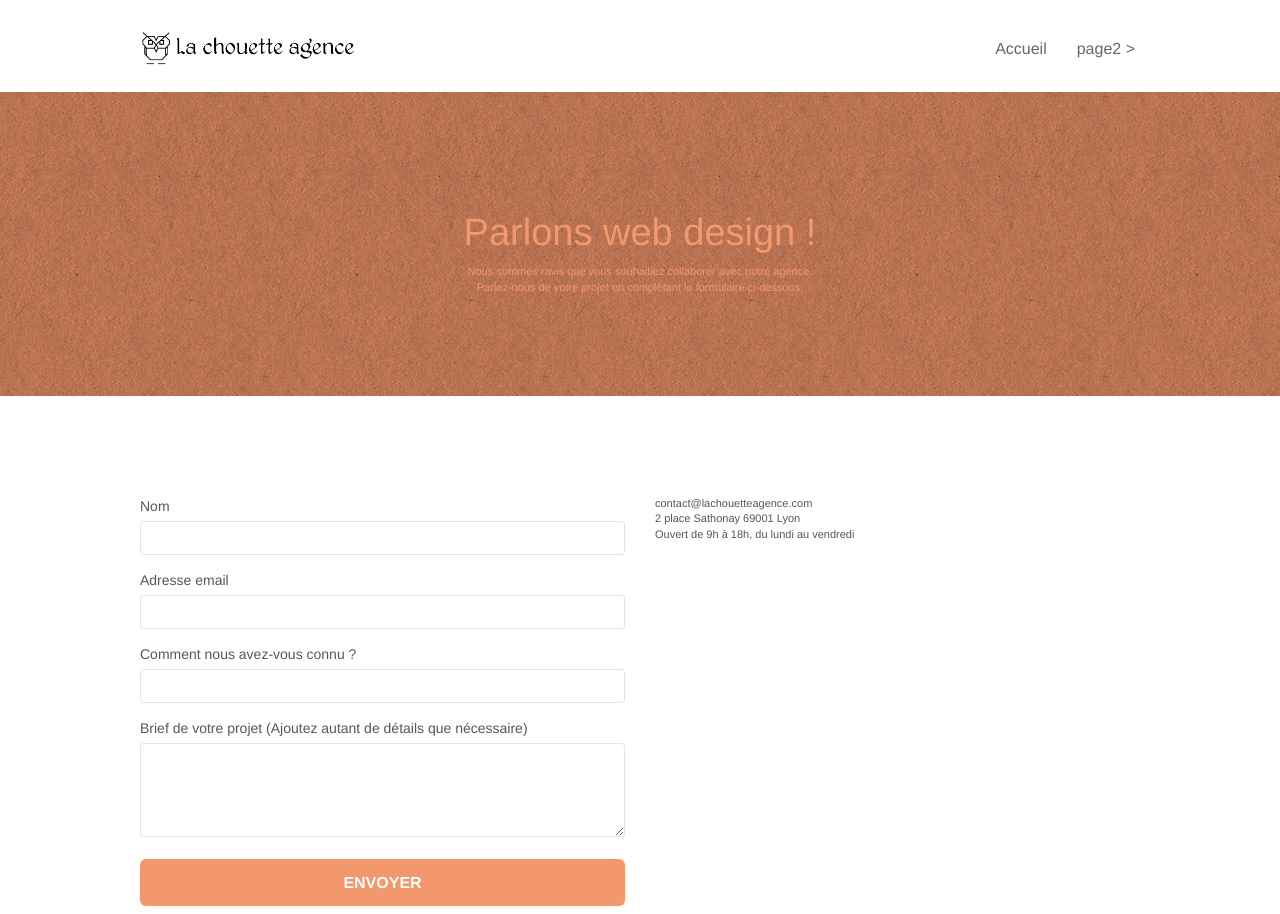
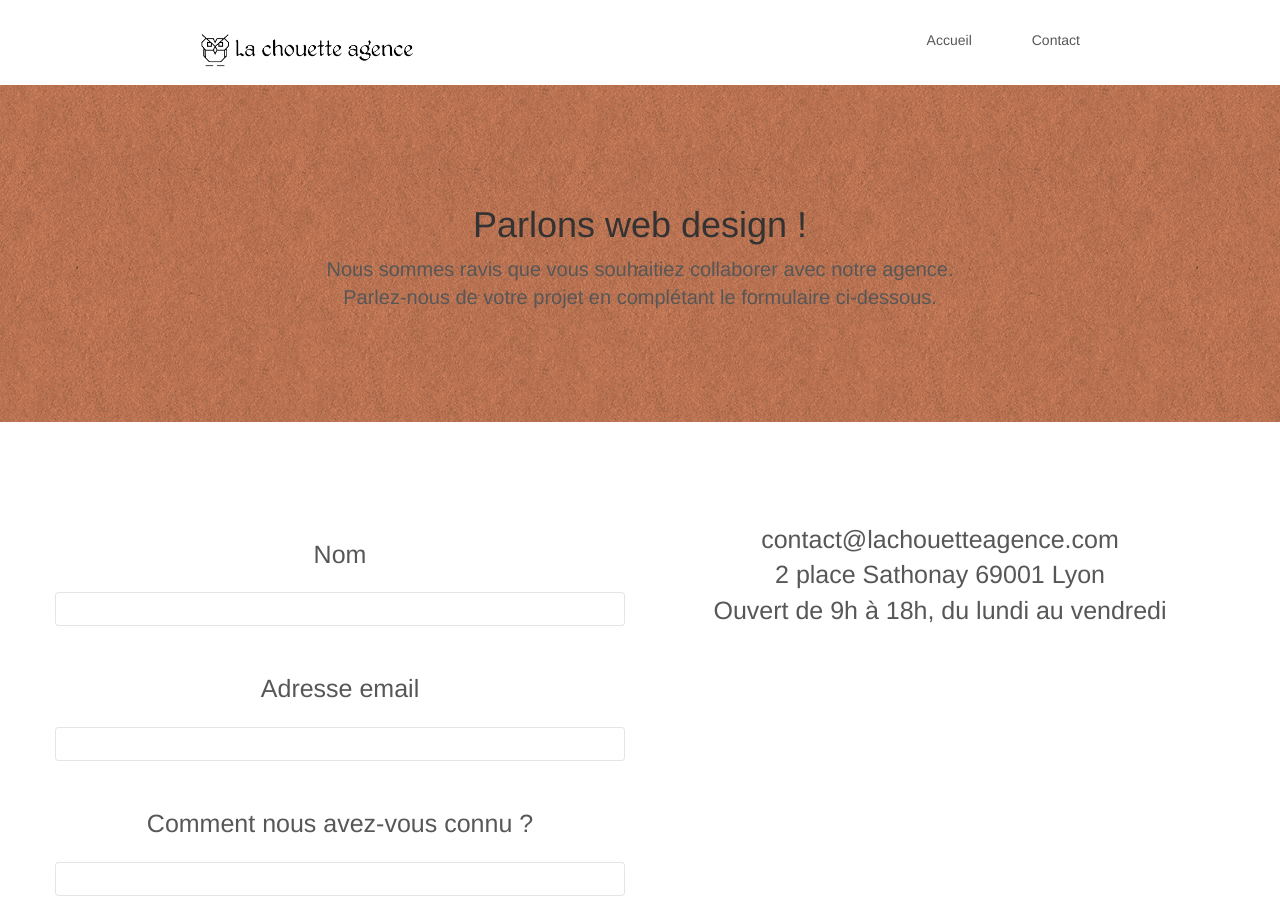
Before and after one commit to Sebastienoc/Projet-4-ma-version, a plain HTML site: page contact.html in a window 1280 px wide. Shown: the top 914 px of the page. Drawn offline with nearby package versions, Linux system fonts and the light colour scheme; files that its build step writes are made by us from their sources; a script that the page names is missing.

Commit message:
Add files via upload
Modification graphique

```diff
--- a/contact.html
+++ b/contact.html
@@ -1,5 +1,5 @@
 <!doctype html>
-<html lang="Default">
+<html lang="fr">
 <head>
     <meta charset="utf-8">
     <meta name="keywords" content="">
@@ -18,7 +18,7 @@
 	<script src="./js/blocs.min.js"></script>
 	<script src="./js/jqBootstrapValidation.js"></script>
 	<script src="./js/formHandler.js"></script>
-    <title>page2</title>
+    <title>La chouette agence - Contact</title>
 
 
 <!-- Analytics -->
@@ -31,41 +31,35 @@
 <div class="page-container">
 
 <!-- bloc-0 -->
-<div class="bloc bgc-white l-bloc " id="bloc-0">
-	<div class="container bloc-sm">
-		<nav class="navbar row">
-			<div class="navbar-header">
-				<a class="navbar-brand" href="index.html"><img src="img/la-chouette-agence.png" alt="atlanta web design logo" height="40" /></a>
-				<button id="nav-toggle" type="button" class="ui-navbar-toggle navbar-toggle" data-toggle="collapse" data-target=".navbar-1">
-					<span class="sr-only">Toggle navigation</span><span class="icon-bar"></span><span class="icon-bar"></span><span class="icon-bar"></span>
-				</button>
+<header>
+			<div>
+				<div>
+					<div>
+						<nav class="menu">
+							<div>
+								<a href="index.html"><img src="img/la-chouette-agence.png" alt="logo agence" height="40" /></a>
 							</div>
-			<div class="collapse navbar-collapse navbar-1 special-dropdown-nav">
-				<ul class="site-navigation nav navbar-nav">
-					<li>
-						<a href="index.html">Accueil</a>
-					</li>
-					<li>
-					</li>
-					<li>
-						<a href="page2.html">page2 &gt;</a>
-					</li>
+							<div>
+								<ul class="menu2">
+									<li><a  class="menu3" href="index.html">Accueil</a></li>
+									<li><a href="contact.html">Contact</a></li>
 								</ul>
 							</div>
 						</nav>
 					</div>
 				</div>
+			</header>
 <!-- bloc-0 END -->
-
+<main>
 <!-- bloc-6 -->
-<div class="bloc bg-dots-bg bg-repeat bgc-atomic-tangerine d-bloc bloc-bg-texture texture-paper" id="bloc-6">
+<div class="bloc bg-dots-bg bg-repeat bgc-atomic-tangerine d-bloc bloc-bg-texture texture-paper contacttexte" id="bloc-6">
 	<div class="container bloc-lg">
 		<div class="row">
-			<div class="col-sm-12">
-				<h1 class="text-center hero-bloc-text tc-white">
+			<div class="col-sm-12 contacttexte">
+				<h1 class="text-center">
 					Parlons web design !
 				</h1>
-				<p class="text-center mg-lg tc-white tight-width-whitespace">
+				<p class="text-center baniere">
 					Nous sommes ravis que vous souhaitiez collaborer avec notre agence.<br>
 					Parlez-nous de votre projet en complétant le formulaire ci-dessous.
 				</p>
@@ -104,9 +98,11 @@
 							Brief de votre projet (Ajoutez autant de détails que nécessaire)<br>
 						</label><textarea id="message" class="form-control" rows="4" cols="50" required></textarea>
 					</div>
-					<button class="bloc-button btn btn-lg btn-block cta-hero btn-atomic-tangerine" type="submit">
+					<div class="bouton">
+					<button class="bouton bloc-button btn btn-lg btn-block cta-hero btn-atomic-tangerine" type="submit">
 						Envoyer
 					</button>
+				</div>
 				</form>
 			</div>
 			<div class="col-sm-6">
@@ -123,14 +119,15 @@
 <a class="bloc-button btn btn-d scrollToTop" onclick="scrollToTarget('1')"><span class="fa fa-chevron-up"></span></a>
 <!-- ScrollToTop Button END-->
 
-
-<!-- Footer - bloc-8 -->
+</main>
+			<footer>
 				<div class="bloc bgc-atomic-tangerine d-bloc" id="bloc-8">
 					<div class="container bloc-sm">
 						<div class="row">
 							<div class="col-sm-12">
 								<p class="text-center white">
-					La chouette agence - Agence web basée à Lyon.<br>
+									La chouette agence - Agence web basée à Lyon.
+									<br>
 								</p>
 								<div class="row row-no-gutters social">
 									<div class="col-sm-3">
@@ -158,11 +155,7 @@
 						</div>
 					</div>
 				</div>
-<!-- Footer - bloc-8 END -->
-
+			</footer>
 		</div>
-<!-- Principal conteneur END -->
-
-
 	</body>
 </html>
--- a/style.css
+++ b/style.css
@@ -23,8 +23,52 @@ a:hover {
 	font-size: 31px;
 }
 
-
-
+.presentation2{
+	font-size: 25px;
+}
+.menu{
+	display: flex;
+	padding: 30px 200px 15px 200px;
+	justify-content: space-between;
+}
+.menu a{
+	text-decoration: none;
+}
+.menu2{
+	display: flex;
+	list-style: none;
+}
+.menu3{
+	margin-right: 60px
+}
+.contacttexte{
+	display: flex;
+	align-items: center;
+	flex-direction: column;
+}
+.form-group{
+	display: flex;
+	flex-direction: column;
+	align-items: center;
+}
+.col-sm-6 p{
+	font-size: 25px;
+	text-align: center;
+}
+label{
+	padding: 15px 0px 15px 0px;
+	font-size: 25px;
+}
+.baniere{
+font-size: 20px;
+}
+footer p{
+	text-align: center;
+	font-size: 20px;
+}
+.bouton{
+	margin-left: 46%;
+}
 
 
 
@@ -43,7 +87,7 @@ a:hover {
 	width: 100%;
 	clear: both;
 	background: 50% 50% no-repeat;
-	padding: 0 50px;
+	padding: 0px 0px 0px 0px;
 	-webkit-background-size: cover;
 	-moz-background-size: cover;
 	-o-background-size: cover;
@@ -374,46 +418,7 @@ a:hover {
 	z-index: 2;
 }
 
-@media (min-width: 768px) {
-	.site-navigation {
-		position: absolute;
-		top: 50%;
-		right: 20px;
-		transform: translate(0, -50%);
-		-webkit-transform: translateY(-50%);
-	}
-	.nav > li .dropdown-menu a,
-	.nav > li .dropdown-menu a:hover {
-		color: #484848;
-	}
-	.nav-invert .site-navigation {
-		left: 0;
-		right: 0;
-	}
-	.nav-center {
-		text-align: center;
-	}
-	.nav-center .navbar-header {
-		width: 100%;
-	}
-	.nav-center .navbar-header,
-	.nav-center .navbar-brand,
-	.nav-center .nav > li {
-		float: none;
-		display: inline-block;
-	}
-	.nav-center .site-navigation {
-		position: relative;
-		width: 100%;
-		right: 0;
-		margin-right: 0px;
-		margin-top: 20px;
-	}
-	.nav-center.mini-nav .navbar-toggle {
-		float: none;
-		margin: 10px auto 0;
-	}
-}
+
 
 .nav > li > .dropdown a {
 	background: none;
@@ -486,7 +491,7 @@ button {
 	text-shadow: 0 1px 0 rgba(0, 0, 1, .1);
 	box-shadow: 0 1px 3px rgba(0, 0, 1, .25), inset 0 1px 0 0 rgba(255, 255, 255, .15);
 }
-
+description
 .icon-md {
 	font-size: 30px;
 }
@@ -667,7 +672,7 @@ a {
 }
 
 .container {
-	max-width: 1000px;
+	max-width: 100%;
 }
 
 .hero-bloc-text {
@@ -689,7 +694,7 @@ a {
 }
 
 p {
-	font-size: 11px;
+	font-size: 14px;
 }
 
 .tight-width-whitespace {
@@ -714,6 +719,7 @@ p {
 .social {
 	max-width: 400px;
 	margin: auto auto auto auto;
+	font-size: 40px;
 }
 
 h2 {
@@ -1052,3 +1058,44 @@ h4 {
 		text-align: center;
 	}
 }
+
+@media (min-width: 768px) {
+	.site-navigation {
+		position: absolute;
+		top: 50%;
+		right: 20px;
+		transform: translate(0, -50%);
+		-webkit-transform: translateY(-50%);
+	}
+	.nav > li .dropdown-menu a,
+	.nav > li .dropdown-menu a:hover {
+		color: #484848;
+	}
+	.nav-invert .site-navigation {
+		left: 0;
+		right: 0;
+	}
+	.nav-center {
+		text-align: center;
+	}
+	.nav-center .navbar-header {
+		width: 100%;
+	}
+	.nav-center .navbar-header,
+	.nav-center .navbar-brand,
+	.nav-center .nav > li {
+		float: none;
+		display: inline-block;
+	}
+	.nav-center .site-navigation {
+		position: relative;
+		width: 100%;
+		right: 0;
+		margin-right: 0px;
+		margin-top: 20px;
+	}
+	.nav-center.mini-nav .navbar-toggle {
+		float: none;
+		margin: 10px auto 0;
+	}
+}
```
Also changed, not shown: index.html (+8 -12 lines). Lines whose indentation alone changed are shown as unchanged.
